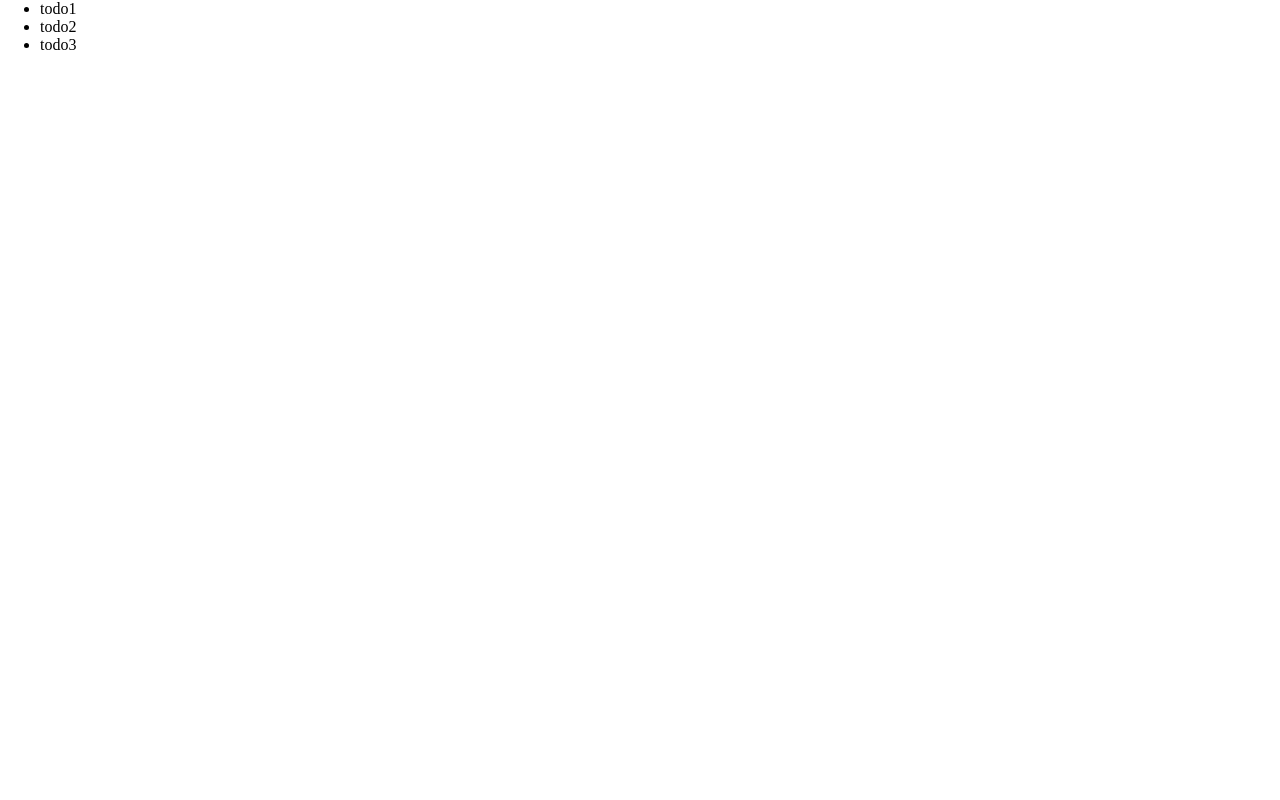
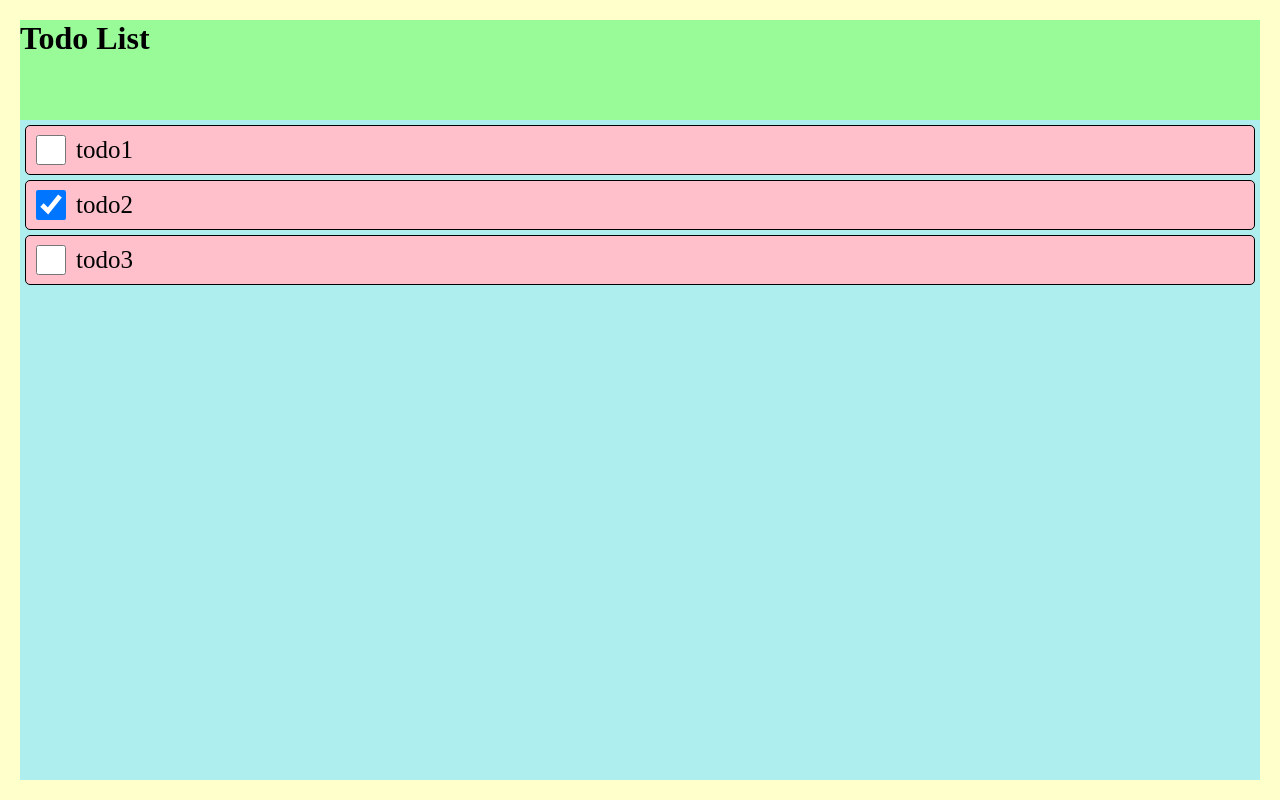
Before and after one commit to nydo-weng/nono-js-notes, a React (Vite) app in the folder React-demo/TODO/: page / in a window 1280 px wide. Built offline with nearby package versions, Linux system fonts and the light colour scheme.

Commit message:
抽离 todoitem 为组件, 包含一个 checkbox + span

```diff
--- a/React-demo/TODO/eslint.config.js
+++ b/React-demo/TODO/eslint.config.js
@@ -55,6 +55,8 @@ export default defineConfig([
       'prettier/prettier': ['error'], // ✅ 将 Prettier 风格错误标记为 ESLint 错误
       // 禁用 React 17+ 不再需要 import React 的规则
       'react/react-in-jsx-scope': 'off',
+
+      'react/prop-types': 'off', // 关闭 prop-types 检查
     },
 
     settings: {
--- a/React-demo/TODO/src/App.css
+++ b/React-demo/TODO/src/App.css
@@ -1,4 +1,22 @@
 ul {
-  list-style: disc;
-  padding-left: 40px;
+  list-style: none;
 }
+
+.appContainer {
+  padding: 20px;
+  height: 100vh;
+  background-color: #ffc;
+  display: flex;
+  flex-direction: column;
+}
+
+.topContainer {
+  background-color: palegreen;
+  height: 100px;
+}
+
+.todoContainer {
+  background-color: paleturquoise;
+  flex-grow: 1; /* 填满父元素剩余空间 */
+  overflow: auto;
+}
--- a/React-demo/TODO/src/App.jsx
+++ b/React-demo/TODO/src/App.jsx
@@ -1,4 +1,5 @@
 import './App.css';
+import TodoItem from './components/TodoItem';
 
 // 模拟数据库
 const DATA = [
@@ -20,16 +21,19 @@ const DATA = [
 ];
 
 function App() {
-  // todo MVP, 能够渲染数据库内的所有 todo 项
+  // 下一步, 抽出一个 Todo 组件, 用于渲染每个 todo 项
 
   return (
-    <>
-      <ul>
-        {DATA.map((todo) => {
-          return <li key={todo.id}>{todo.title}</li>;
-        })}
+    <div className="appContainer">
+      <div className="topContainer">
+        <h1>Todo List</h1>
+      </div>
+      <ul className="todoContainer">
+        {DATA.map((todo) => (
+          <TodoItem todo={todo} key={todo.id} />
+        ))}
       </ul>
-    </>
+    </div>
   );
 }
 
--- /dev/null
+++ b/React-demo/TODO/src/components/TodoItem/index.css
@@ -0,0 +1,19 @@
+.itemCard {
+  display: flex;
+  align-items: center; /* 垂直居中 */
+  background-color: pink;
+  height: 50px;
+  border: 1px solid black;
+  margin: 5px;
+  border-radius: 5px;
+}
+
+.itemCard input {
+  margin: 0 10px;
+  height: 30px;
+  width: 30px;
+}
+
+.itemCard span {
+  font-size: 25px;
+}
--- /dev/null
+++ b/React-demo/TODO/src/components/TodoItem/index.jsx
@@ -0,0 +1,12 @@
+import './index.css';
+
+function TodoItem({ todo }) {
+  return (
+    <li className="itemCard" key="todo.id">
+      <input type="checkbox" checked={todo.completed} />
+      <span>{todo.title}</span>
+    </li>
+  );
+}
+
+export default TodoItem;
```
Also changed, not shown: 1 other file (tests, documents, lock files or other folders).
